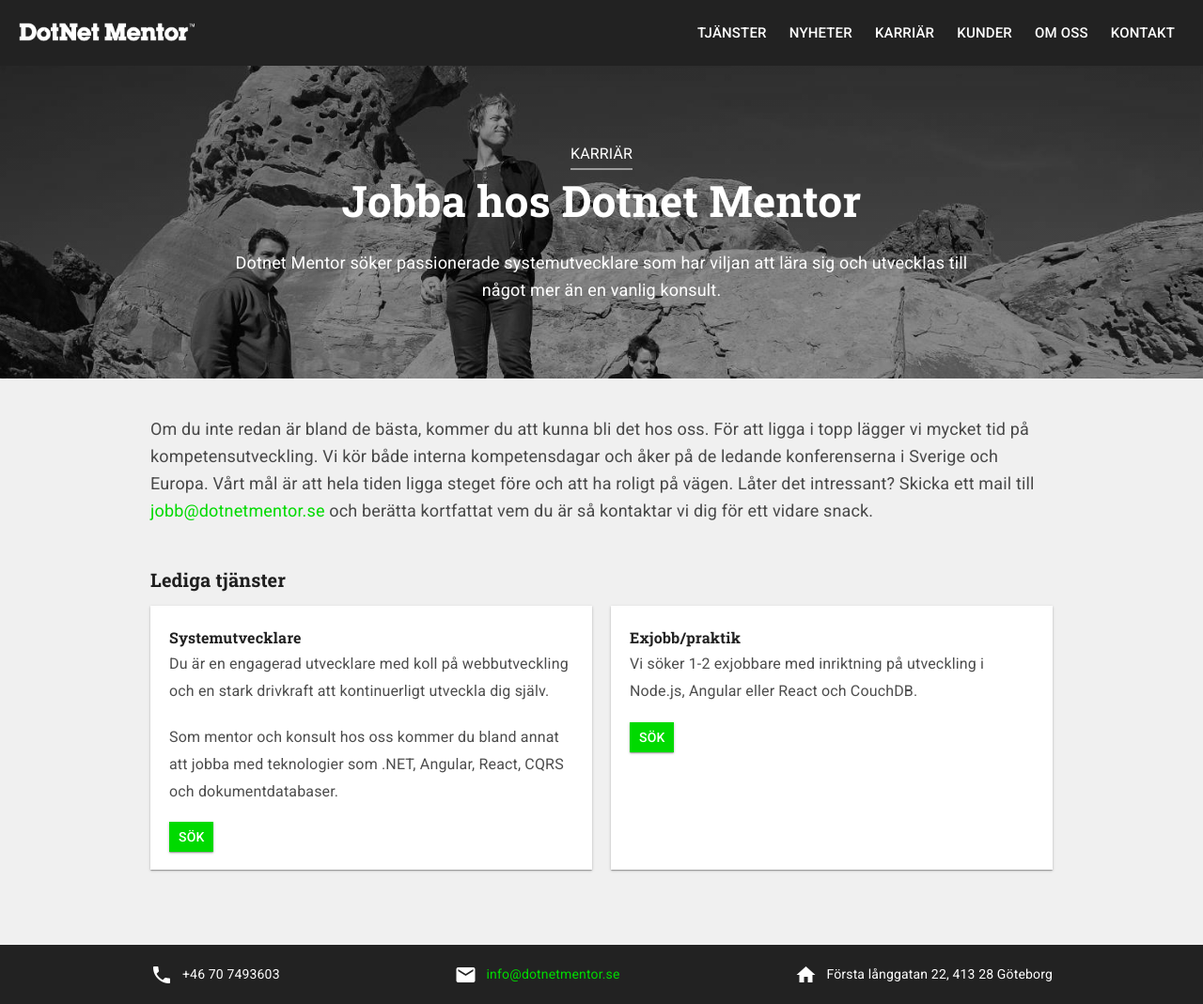
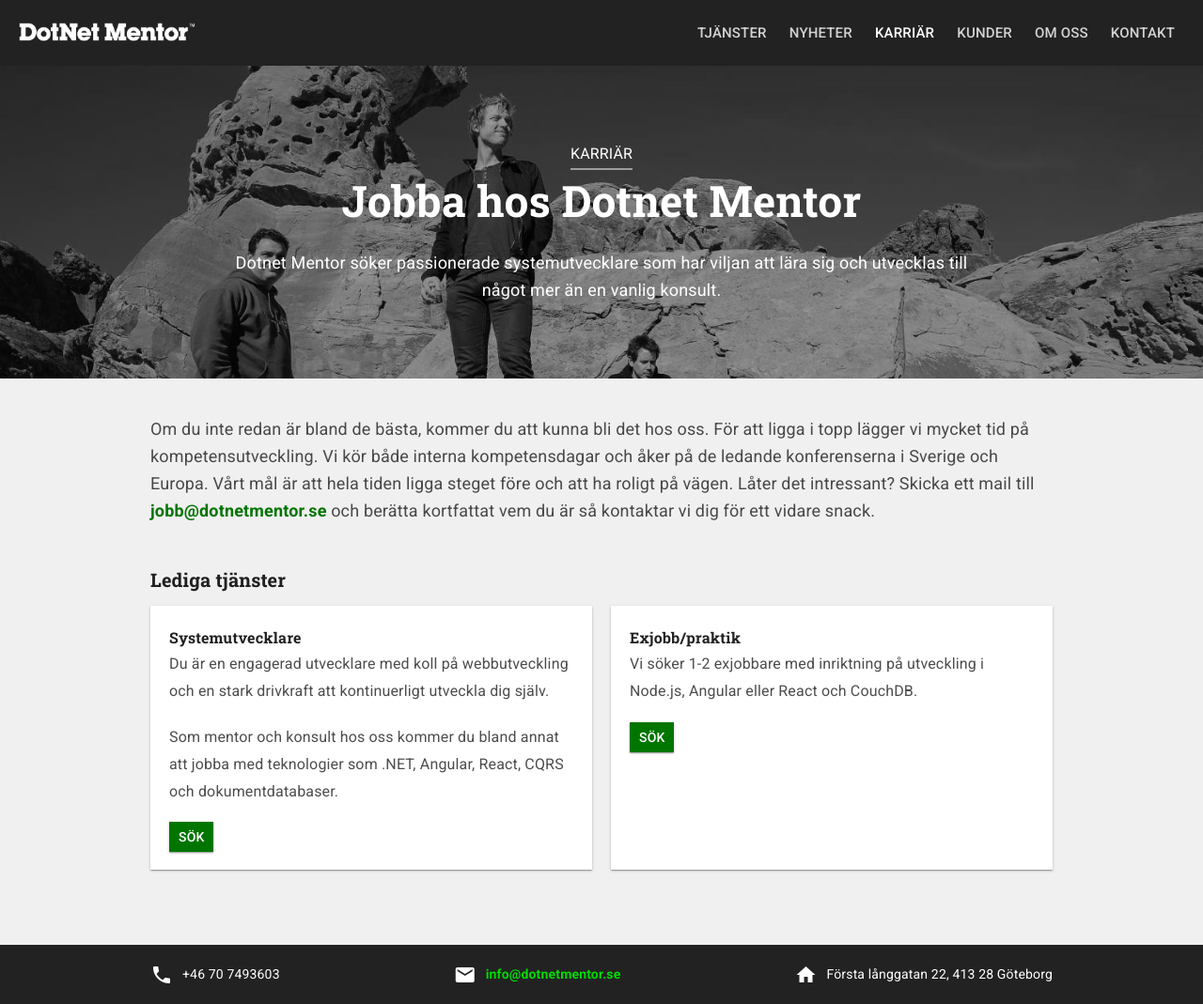
Before and after one commit to dotnetmentor/dotnetmentor-website, a Jekyll site: the page built from career.html, in a window 1280 px wide. Shown: the whole page at 94% size. Built offline with Jekyll 4.4.1, drawn with Linux system fonts in a browser that asks for light colours.

Commit message:
Link color and menu Changed green color of buttons and links to a darker tone. Also addded highlight to active page in menu

```diff
--- a/_layouts/default.html
+++ b/_layouts/default.html
@@ -44,12 +44,12 @@
         <span class="flex"></span>
         <nav id="nav">
             <ul>
-                <li><a href="/services">Tjänster</a></li>
-                <li><a href="/news">Nyheter</a></li>
-                <li><a href="/career">Karriär</a></li>
-                <li><a href="/clients">Kunder</a></li>
-                <li><a href="/about">Om oss</a></li>
-                <li><a href="/contact">Kontakt</a></li>
+                <li><a href="/services" {% if page.url == "/services" %}class="active"{% endif %}>Tjänster</a></li>
+                <li><a href="/news" {% if page.url == "/news/" %}class="active"{% endif %}>Nyheter</a></li>
+                <li><a href="/career" {% if page.url == "/career" %}class="active"{% endif %}>Karriär</a></li>
+                <li><a href="/clients" {% if page.url == "/clients" %}class="active"{% endif %}>Kunder</a></li>
+                <li><a href="/about" {% if page.url == "/about" %}class="active"{% endif %}>Om oss</a></li>
+                <li><a href="/contact" {% if page.url == "/contact" %}class="active"{% endif %}>Kontakt</a></li>
             </ul>
         </nav>
         <button id="menu-btn" onclick="toggleMenu()"><i class="material-icons">menu</i></button>
--- a/site.css
+++ b/site.css
@@ -122,6 +122,10 @@
 footer .info-list{
     margin-top: 0;
 }
+footer a {
+    color: #00DA00;
+}
+
 @media screen and (min-width: 860px) {
     footer .info-list{
         display: -ms-flexbox;
@@ -193,14 +197,19 @@
 nav ul li{
     display: inline-block;
     list-style-type: none;
+    margin: 0 10px
 }
 
 nav ul li a{
-    padding: 0 10px;
     color: #fff;
     text-transform: uppercase;
     font-weight: 500;
     font-size: 1.5rem;
+    opacity: 0.8;
+}
+
+nav ul li a.active{
+    opacity: 1;
 }
 #menu-btn{
     background: transparent;
@@ -255,8 +264,9 @@
 /* Links */
 a{
     text-decoration: none;
-    color: #00DA00;
+    color: #007500;
     word-wrap: break-word;
+    font-weight: bold;
 }
 
 /* Banner */
@@ -630,7 +640,7 @@
     font-size: 1.4rem;
     font-weight: 500;
     color: #fff;
-    background: #00DA00;
+    background: #007500;
     box-shadow: 0 1px 3px 0 rgba(0,0,0,.2),0 1px 1px 0 rgba(0,0,0,.14),0 2px 1px -1px rgba(0,0,0,.12);
 }
 
```
